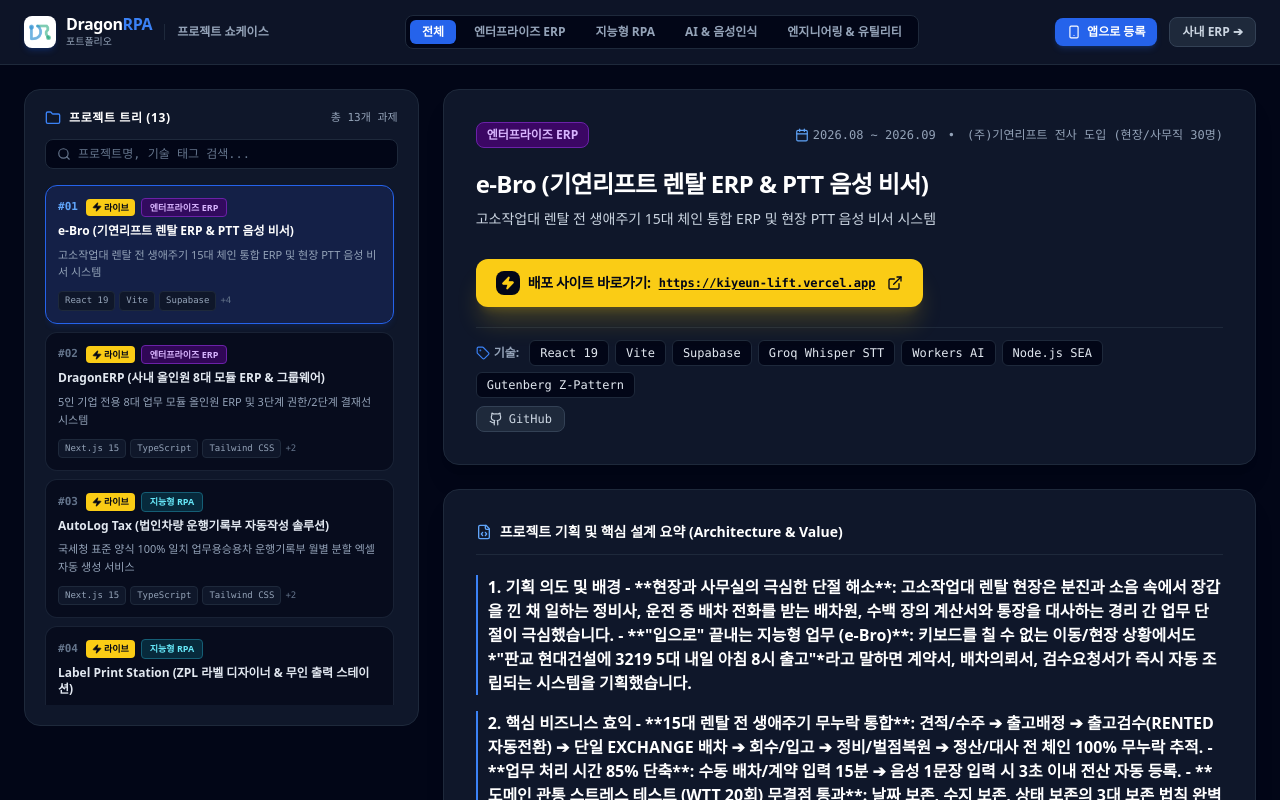
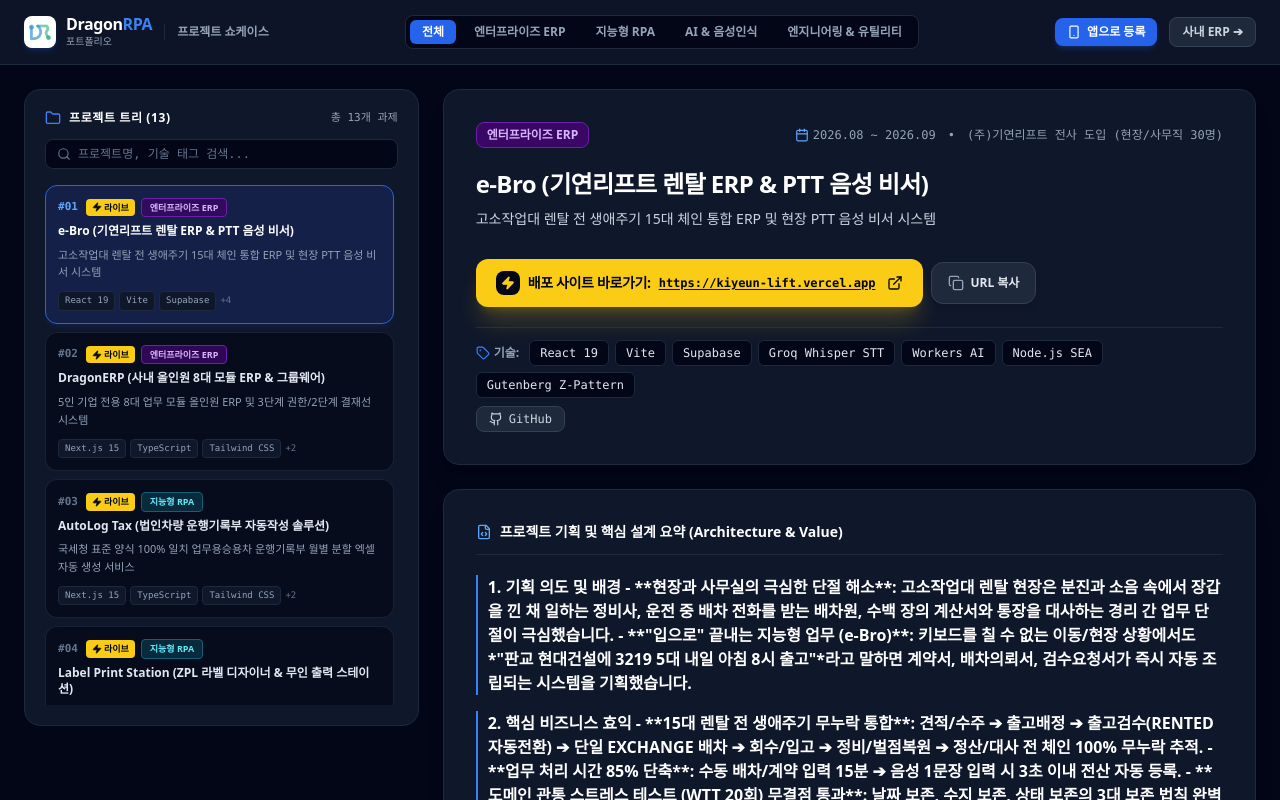
Before and after one commit to DragonRPA/homepage, a Next.js app: page /portfolio in a window 1280 px wide. Shown: the top 800 px of the page. Built offline with nearby package versions, Linux system fonts and the light colour scheme.

Commit message:
feat(portfolio): v0.3.4.Build.1 - 서비스 라이브 링크 우측 원클릭 URL 복사 버튼 및 피드백 탑재 (2026-09-05 21:47)

```diff
--- a/src/app/portfolio/page.tsx
+++ b/src/app/portfolio/page.tsx
@@ -6,7 +6,7 @@ import {
   Bot, Layers, ArrowLeft, Search, ExternalLink,
   Calendar, CheckCircle2, ChevronRight, Image as ImageIcon,
   FileCode, Terminal, Sparkles, Folder, Eye, Tag, Github, Zap,
-  Smartphone, Download, X, Share, PlusSquare, Monitor, HelpCircle
+  Smartphone, Download, X, Share, PlusSquare, Monitor, HelpCircle, Copy
 } from "lucide-react";
 import {
   PORTFOLIO_PROJECTS,
@@ -18,6 +18,19 @@ export default function PortfolioPage() {
   const [selectedProjectId, setSelectedProjectId] = useState<string>(PORTFOLIO_PROJECTS[0].id);
   const [selectedCategory, setSelectedCategory] = useState<string>("ALL");
   const [searchQuery, setSearchQuery] = useState<string>("");
+  const [copiedUrl, setCopiedUrl] = useState<string | null>(null);
+
+  const handleCopyUrl = async (url: string) => {
+    try {
+      await navigator.clipboard.writeText(url);
+      setCopiedUrl(url);
+      setTimeout(() => {
+        setCopiedUrl(null);
+      }, 2000);
+    } catch (err) {
+      console.error(err);
+    }
+  };
 
   // PWA Web App Install Prompt State
   const [deferredPrompt, setDeferredPrompt] = useState<any>(null);
@@ -316,14 +329,14 @@ export default function PortfolioPage() {
               </p>
             </div>
 
-            {/* 🌟 BRIGHT YELLOW DIRECT ACCESS LINK (제목 하단 노란색 바로가기 링크) 🌟 */}
+            {/* 🌟 BRIGHT YELLOW DIRECT ACCESS LINK & URL COPY BUTTON (배포 링크 및 우측 URL 복사 버튼) 🌟 */}
             {currentProject.liveUrl && (
-              <div className="pt-2">
+              <div className="pt-2 flex flex-wrap items-center gap-2">
                 <a
                   href={currentProject.liveUrl}
                   target="_blank"
                   rel="noopener noreferrer"
-                  className="w-full sm:w-auto inline-flex items-center justify-between sm:justify-start gap-3 px-5 py-3 rounded-xl bg-yellow-400 hover:bg-yellow-300 text-slate-950 font-extrabold text-xs sm:text-sm shadow-xl shadow-yellow-400/20 hover:shadow-yellow-400/30 transition-all transform active:scale-[0.98] group cursor-pointer"
+                  className="flex-1 sm:flex-initial inline-flex items-center justify-between sm:justify-start gap-3 px-5 py-3 rounded-xl bg-yellow-400 hover:bg-yellow-300 text-slate-950 font-extrabold text-xs sm:text-sm shadow-xl shadow-yellow-400/20 hover:shadow-yellow-400/30 transition-all transform active:scale-[0.98] group cursor-pointer"
                 >
                   <div className="flex items-center gap-2">
                     <div className="w-6 h-6 rounded-lg bg-slate-950 text-yellow-400 flex items-center justify-center font-black text-xs">
@@ -336,6 +349,30 @@ export default function PortfolioPage() {
                   </div>
                   <ExternalLink className="w-4 h-4 text-slate-950 group-hover:translate-x-0.5 group-hover:-translate-y-0.5 transition-transform shrink-0" />
                 </a>
+
+                {/* 📋 URL COPY BUTTON (우측 URL 복사 버튼) */}
+                <button
+                  type="button"
+                  onClick={() => handleCopyUrl(currentProject.liveUrl!)}
+                  className={`px-4 py-3 rounded-xl font-bold text-xs flex items-center gap-1.5 transition-all transform active:scale-95 whitespace-nowrap shadow-md border ${
+                    copiedUrl === currentProject.liveUrl
+                      ? "bg-emerald-950 text-emerald-300 border-emerald-700 shadow-emerald-900/30"
+                      : "bg-slate-800 hover:bg-slate-700 text-slate-200 border-slate-700 hover:text-white"
+                  }`}
+                  title="URL 클립보드에 복사"
+                >
+                  {copiedUrl === currentProject.liveUrl ? (
+                    <>
+                      <CheckCircle2 className="w-4 h-4 text-emerald-400" />
+                      <span>복사 완료</span>
+                    </>
+                  ) : (
+                    <>
+                      <Copy className="w-4 h-4 text-slate-400" />
+                      <span>URL 복사</span>
+                    </>
+                  )}
+                </button>
               </div>
             )}
 
```
Also changed, not shown: 1 other file (tests, documents, lock files or other folders).
